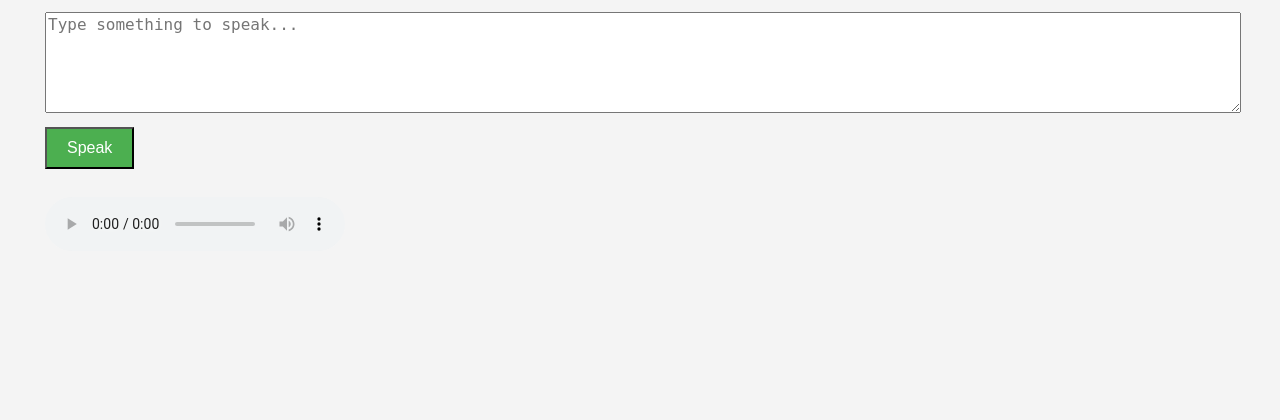
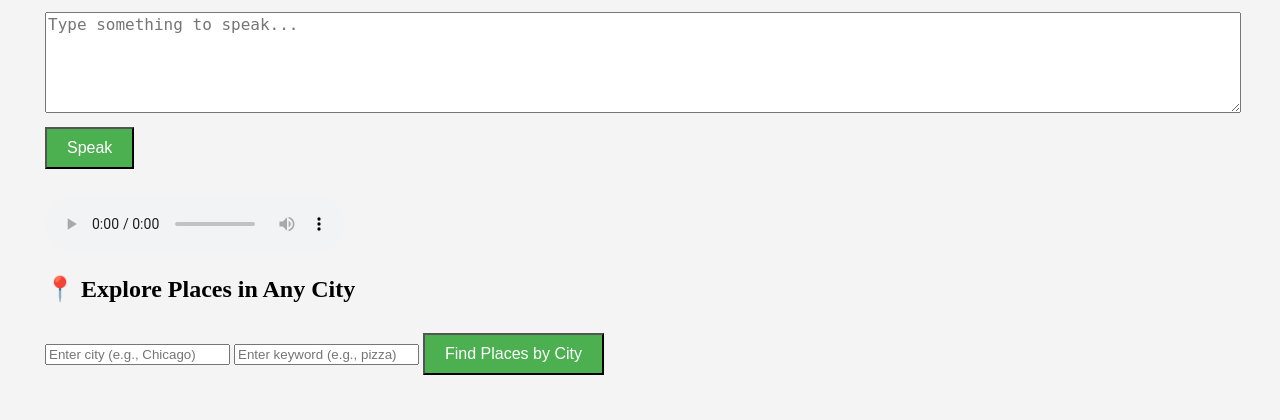
Before and after one commit to wgodderz/AI_API_Project, a Flask app: page / in a window 1280 px wide. Shown: the part 699-1119 px from the top of the page. Before the commit the page ends 930 px from the top, so only its background shows below. Run offline with Flask 3, Linux system fonts and the light colour scheme; parts of the project's set-up code (start-up, migrations or seed data) failed here and were passed over; some libraries are stand-ins or nearby versions.

Commit message:
places api

```diff
--- a/app.py
+++ b/app.py
@@ -160,6 +160,50 @@ def generate_audio(text: str) -> str:
 
     return base64.b64encode(response.audio_content).decode("utf-8")
 
+@app.route("/get_places_by_city", methods=["POST"])
+def get_places_by_city():
+    data = request.get_json()
+    city = data.get("city")
+    keyword = data.get("keyword")
+
+    GEOCODE_API_KEY = os.getenv("GOOGLE_PLACES_API_KEY")  # Same key for both APIs
+
+    # Step 1: Convert city name to coordinates
+    geo_url = "https://maps.googleapis.com/maps/api/geocode/json"
+    geo_params = {"address": city, "key": GEOCODE_API_KEY}
+    geo_res = requests.get(geo_url, params=geo_params)
+    geo_data = geo_res.json()
+
+    if geo_data["status"] != "OK":
+        return jsonify({"error": "City not found."}), 400
+
+    location = geo_data["results"][0]["geometry"]["location"]
+    lat_lng = f"{location['lat']},{location['lng']}"
+
+    # Step 2: Search places near coordinates
+    places_url = "https://maps.googleapis.com/maps/api/place/nearbysearch/json"
+    places_params = {
+        "location": lat_lng,
+        "radius": 2000,
+        "keyword": keyword,
+        "key": GEOCODE_API_KEY
+    }
+
+    places_res = requests.get(places_url, params=places_params)
+    places = places_res.json().get("results", [])
+
+    results = [
+        {
+            "name": p["name"],
+            "address": p.get("vicinity"),
+            "rating": p.get("rating"),
+            "location": p["geometry"]["location"]
+        }
+        for p in places
+    ]
+
+    return jsonify(results)
+
 
 if __name__ == "__main__": #calls main
     app.run(debug=True, host="0.0.0.0") #starts the flask server
--- a/templates/index.html
+++ b/templates/index.html
@@ -33,6 +33,15 @@
     <audio id="tts-audio" controls style="margin-top: 10px;"></audio>
     </section>
 
+    <section>
+    <h2>📍 Explore Places in Any City</h2>
+    <div class="places-section">
+    <input type="text" id="cityInput" placeholder="Enter city (e.g., Chicago)">
+    <input type="text" id="cityKeywordInput" placeholder="Enter keyword (e.g., pizza)">
+    <button onclick="getPlacesByCity()">Find Places by City</button>
+    <ul id="cityResultsList"></ul>
+    </div>
+    </section>
 
     <script> //start ther JavaScript code
     document.getElementById("text-form").addEventListener("submit", async function(e) { // listens for the form submission
@@ -128,6 +137,38 @@
     });
 }
 
+function getPlacesByCity() {
+    const city = document.getElementById("cityInput").value;
+    const keyword = document.getElementById("cityKeywordInput").value;
+
+    fetch("/get_places_by_city", {
+        method: "POST",
+        headers: { "Content-Type": "application/json" },
+        body: JSON.stringify({ city, keyword })
+    })
+    .then(res => res.json())
+    .then(data => {
+        const list = document.getElementById("cityResultsList");
+        list.innerHTML = "";
+
+        if (data.error) {
+            list.innerHTML = `<li>${data.error}</li>`;
+            return;
+        }
+
+        if (data.length === 0) {
+            list.innerHTML = "<li>No places found.</li>";
+            return;
+        }
+
+        data.forEach(place => {
+            const item = document.createElement("li");
+            item.textContent = `${place.name} - ${place.address || "Address not available"} (Rating: ${place.rating || "N/A"})`;
+            list.appendChild(item);
+        });
+    });
+}
+
 </script>
 </body>
 </html>
```
Also changed, not shown: readme.txt.
